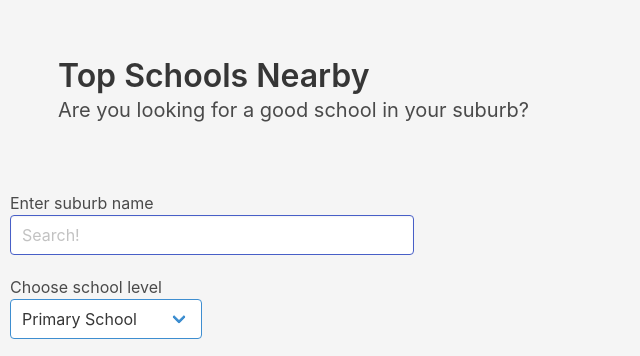
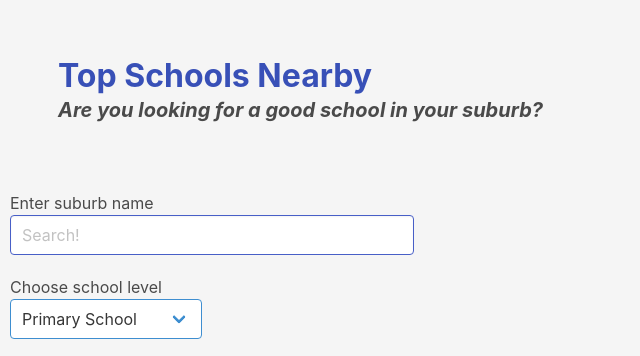
Before and after one commit to SJohnRose/Top-Schools-Nearby, a plain HTML site: page index.html in a window 1280 px wide. Shown: the top 356 px of the page, without its empty margins (0-640 px from the left). Drawn offline with nearby package versions, Linux system fonts and the light colour scheme; some packages are replaced by stand-ins of ours.

Commit message:
Fix css design

```diff
--- a/assets/css/style.css
+++ b/assets/css/style.css
@@ -1,3 +1,6 @@
+.title {
+    color: rgb(3, 3, 45);
+}
 
 #dist-section {
     display:flex;
--- a/assets/js/script.js
+++ b/assets/js/script.js
@@ -1,4 +1,3 @@
-
 var searchButton = document.getElementById('search-btn');
 var cityInputEl = document.getElementById("search-input");
 var optionInputEl = document.getElementById("school-type");
@@ -36,8 +35,6 @@ function populateData(places, map) {
 
 // Function to get the school name from results
 function addSchool(school, map) {
-
-  //var schoolName = school.name;
   const currentLocation = {lat: 0, lng: 0};
   var map = new google.maps.Map(dummyMapElement, {center: currentLocation, zoom: 15});
   service = new google.maps.places.PlacesService(map);
@@ -51,8 +48,6 @@ function addSchool(school, map) {
 // Send school details to HTML div cards
 function addSchoolDetails(school, status) {
   if(status === google.maps.places.PlacesServiceStatus.OK) {
-
-    //console.log(school);
     addSchoolElement(school);
   }
 }
@@ -70,7 +65,6 @@ function addSchoolElement(school) {
 function createHeader(school) {
   var p1 = document.createElement("p");
   p1.setAttribute("class", "card-header-title");
-  //p1.textContent = school.name;
   var schoolWebsite = document.createElement("a");
   schoolWebsite.setAttribute("href", school.website);
   schoolWebsite.textContent = school.name;
@@ -115,34 +109,28 @@ function createFooter(school) {
 
 // Function to initialise map
 function initMap() {
-
-    var locationName = cityInputEl.value;
-    getLocationData(locationName);
+  var locationName = cityInputEl.value;
+  getLocationData(locationName);
 
 }
 
 // Get place information using location name
 function getLocationData(locationName) {
-  console.log("getLocationData called");
-  var currentLocation = new google.maps.LatLng(-37.9,144.6584747);
-  console.log("getLocationData : "+currentLocation);
+  var currentLocation = new google.maps.LatLng(-37.840935, 144.946457);
   var map = new google.maps.Map(mapElement, {center: currentLocation, zoom: 15});
   var service = new google.maps.places.PlacesService(map);
   var request = {
     query: locationName,
     fields: ['name', 'geometry']
-
   };
   service.findPlaceFromQuery(request, getSchoolsNearby);
 }
 
 // Get schools information from Google maps
 function getSchoolsNearby(results, status) {
-  console.log("getSchoolsNearby called");
   var schoolSelect, schoolType;
   if (status === google.maps.places.PlacesServiceStatus.OK) {
     locationResult = results[0];
-    console.log("Map Location : "+locationResult.geometry.location);
     const currentSearchLocation = {lat: locationResult.geometry.location.lat(), lng: locationResult.geometry.location.lng()};
     var map = new google.maps.Map(mapElement, {
       center: locationResult.geometry.location,
@@ -163,11 +151,8 @@ function getSchoolsNearby(results, status) {
       type: schoolType
     }
     service.nearbySearch(searchParams, (results, status, pagination) => {
-      //console.log(results);
       if(status !== "OK" || !results) return;
-      populateData(results, map);
+       populateData(results, map);
     });
   }
 }
-
-//window.initMap = initMap;
--- a/index.html
+++ b/index.html
@@ -14,10 +14,10 @@
 <body>
     <section class="hero">
         <div class="hero-body">
-            <p class="title block">
+            <p class="title block has-text-link-dark has-text-weight-bold">
                 Top Schools Nearby
             </p>
-            <p class="subtitle block">
+            <p class="subtitle block is-italic has-text-weight-bold">
                 Are you looking for a good school in your suburb?
             </p>
         </div>
@@ -57,7 +57,7 @@
 
         </div>
      </div>
-     <script>
+     <!-- <script>
         function myMap() {
         var mapProp= {
           center:new google.maps.LatLng(-37.9, 144.66667),
@@ -65,7 +65,7 @@
         };
         var map = new google.maps.Map(document.getElementById("map"),mapProp);
         }
-        </script>
+        </script> -->
   <script src="./assets/js/script.js"></script>
   <script async
       src="https://maps.googleapis.com/maps/api/js?key=AIzaSyAk91w3HUMHmGr0LsXGiLAif5ZqM6vofjU&libraries=places&callback=initMap&v=weekly"
```
